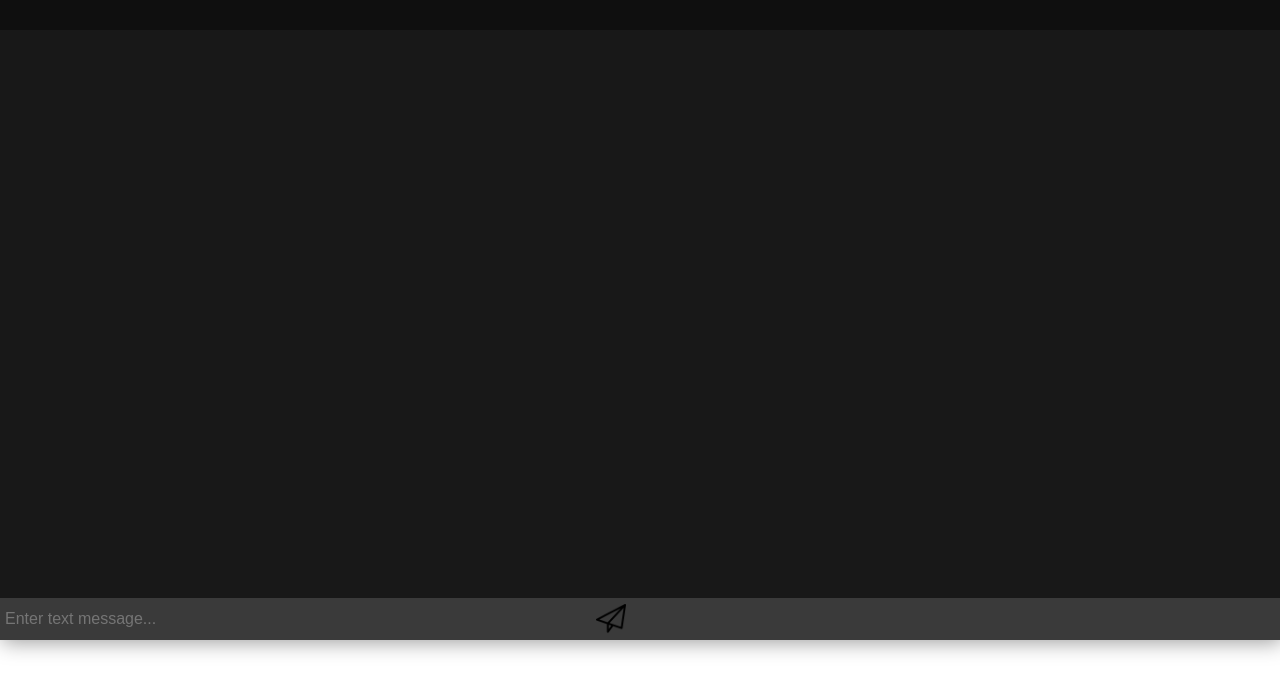
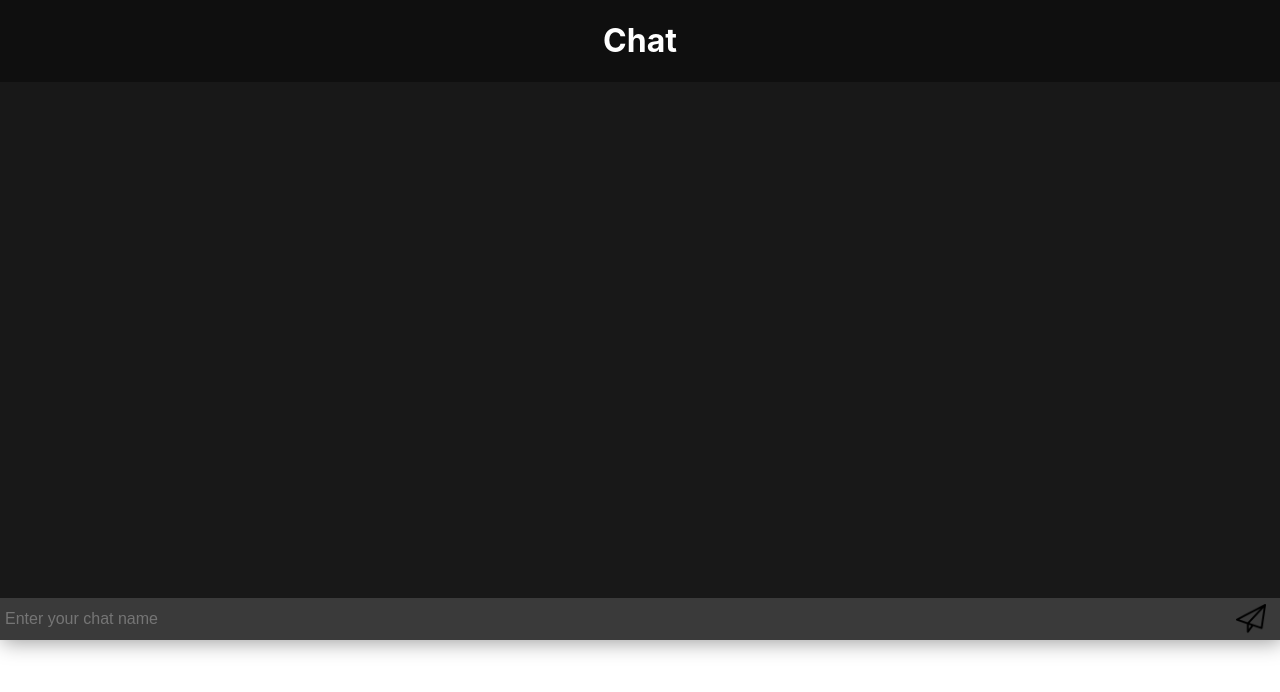
Before and after one commit to It-Shu/chat, a React (Create React App) app: page / in a window 1280 px wide. Shown: the top 692 px of the page. Built offline with nearby package versions, Linux system fonts and the light colour scheme.

Commit message:
added a way to press the Enter key to send a message

```diff
--- a/src/Ui/Button.tsx
+++ /dev/null
@@ -1,27 +0,0 @@
-import React, {ButtonHTMLAttributes, DetailedHTMLProps} from "react";
-
-// тип пропсов обычной кнопки, children в котором храниться название кнопки там уже описан
-type DefaultButtonPropsType = DetailedHTMLProps<ButtonHTMLAttributes<HTMLButtonElement>, HTMLButtonElement>;
-
-type SuperButtonPropsType = DefaultButtonPropsType & {
-    red?: boolean
-}
-
-const SuperButton: React.FC<SuperButtonPropsType> = (
-    {
-        red, className,
-        ...restProps// все остальные пропсы попадут в объект restProps, там же будет children
-    }
-) => {
-    // const finalClassName = `${red ? s.button_red : s.button_default}`;
-
-    return (
-        <button
-            // className={finalClassName}
-            {...restProps} // отдаём кнопке остальные пропсы если они есть (children там внутри)
-
-        />
-    );
-}
-
-export default SuperButton;
--- a/src/Ui/Input.tsx
+++ /dev/null
@@ -1,61 +0,0 @@
-import React, {ChangeEvent, DetailedHTMLProps, InputHTMLAttributes, KeyboardEvent} from "react";
-
-
-// тип пропсов обычного инпута
-type DefaultInputPropsType = DetailedHTMLProps<InputHTMLAttributes<HTMLInputElement>, HTMLInputElement>;
-
-
-// здесь мы говорим что у нашего инпута будут такие же пропсы как у обычного инпута
-// (чтоб не писать value: string, onChange: ...; они уже все описаны в DefaultInputPropsType)
-type SuperInputTextPropsType = DefaultInputPropsType & { // и + ещё пропсы которых нет в стандартном инпуте
-    onChangeText?: (value: string) => void
-    onEnter?: () => void
-    error?: string
-    spanClassName?: string
-};
-
-const SuperInputText: React.FC<SuperInputTextPropsType> = (
-
-    {
-        type, // достаём и игнорируем чтоб нельзя было задать другой тип инпута
-        onChange, onChangeText,
-        onKeyPress, onEnter,
-        error,
-        className, spanClassName,
-        ...restProps// все остальные пропсы попадут в объект restProps
-    }
-
-) => {
-
-    const onChangeCallback = (e: ChangeEvent<HTMLInputElement>) => {
-        onChange // если есть пропс onChange
-        && onChange(e); // то передать ему е (поскольку onChange не обязателен)
-        onChangeText && onChangeText(e.currentTarget.value);
-    }
-
-    const onKeyPressCallback = (e: KeyboardEvent<HTMLInputElement>) => {
-        onKeyPress && onKeyPress(e);
-
-        e.key === "Enter" // если нажата кнопка Enter
-        && onEnter // и есть пропс onEnter
-        && onEnter(); // то вызвать его
-    }
-
-    // const finalSpanClassName = `${s.error} ${spanClassName ? spanClassName : ""}`;
-    // const finalInputClassName = `${error ? s.errorInput : s.superInput}`; // need to fix with (?:) and s.superInput
-    return (
-        <>
-            <input
-                type={"text"}
-                onChange={onChangeCallback}
-                onKeyPress={onKeyPressCallback}
-                // className={finalInputClassName}
-                {...restProps} // отдаём инпуту остальные пропсы если они есть (value например там внутри)
-            />
-            {/*{error ? <span className={finalSpanClassName}>{error}</span> :*/}
-            {/*    <span className={finalSpanClassName}> </span>}*/}
-        </>
-    );
-}
-
-export default SuperInputText;
--- a/src/pages/Chat/Chat.tsx
+++ b/src/pages/Chat/Chat.tsx
@@ -2,11 +2,11 @@ import React, {KeyboardEvent, useRef, useState} from 'react';
 import {v1} from "uuid";
 import {ChatPage} from '../ChatPages/ChatPage';
 import {ConnectPage} from "../ChatPages/ConnectPage";
-import SuperInputText from "../../Ui/Input";
-import s from "../ChatPages/Chat.module.scss";
-import SuperButton from "../../Ui/Button";
+
 
 const Chat = () => {
+
+    // local data
     const [myMessages, setMyMessages] = useState<Array<any>>([]);
     const [userId, setUserId] = useState<string>('')
     const [value, setValue] = useState<string>('');
@@ -14,16 +14,7 @@ const Chat = () => {
     const [connected, setConnected] = useState<boolean>(false);
     const [username, setUsername] = useState<string>('')
 
-
-  // const manifest = {
-  //       "name": "chat_pwa",
-  //       "short_name": "ch_pwa",
-  //       "theme_color": "#81ba7c",
-  //       "background_color": "#69a2cf",
-  //       "display": "browser",
-  //       "start_url": "."
-  //   }
-
+    // function connect with socket, create a chat name and receive messages from the socket server
     function connect() {
         socket.current = new WebSocket('wss://ws.qexsystems.ru')
 
@@ -51,7 +42,7 @@ const Chat = () => {
         }
     }
 
-
+    // function crate message data && send message on socket
     const sendMessage = async () => {
 
         const currentHour = new Date().getHours().toString()
@@ -77,28 +68,33 @@ const Chat = () => {
         setValue('')
     }
 
+    // Send message if press Enter on keyboard
+    const onKeyPressCallback = (e: KeyboardEvent<HTMLInputElement>) => {
+        if (connected && e.key === "Enter") {
+            sendMessage()
+        } else if (!connected && e.key === "Enter") {
+            connect()
+        }
+    }
 
 
+    return (!connected)
+        ? <ConnectPage
+            connect={connect}
+            username={username}
+            onChange={e => setUsername(e.target.value)}
+            onKeyDown={onKeyPressCallback}
+        />
 
-    // return (!connected)
-    //     ? <ConnectPage
-    //         connect={connect}
-    //         username={username}
-    //         onChange={e => setUsername(e.target.value)}/>
-    //
-
-        // :
-  return  <>
-      <ChatPage
+        : <ChatPage
             value={value}
             userId={userId}
             username={username}
             myMessages={myMessages}
             onChange={e => setValue(e.target.value)}
             sendMessage={sendMessage}
-          setValue={sendMessage}
+            onKeyDown={onKeyPressCallback}
         />
-  </>
 
 
 };
--- a/src/pages/ChatPages/ChatPage.tsx
+++ b/src/pages/ChatPages/ChatPage.tsx
@@ -4,8 +4,6 @@ import buttonSend from "../../images/buttonSend.png";
 import buttonSendGreen from "../../images/buttonSendGreen.png";
 import {SendMessage} from "../Massages/SendMessage/SendMessage";
 import {ServerMessage} from "../Massages/ServerMessage/ServerMessage";
-import SuperInputText from "../../Ui/Input";
-import SuperButton from "../../Ui/Button";
 
 type ChatPageType = {
     value: string
@@ -13,7 +11,7 @@ type ChatPageType = {
     username: string
     onChange: (e: React.ChangeEvent<HTMLInputElement>) => void
     sendMessage: () => void
-    setValue: () => void
+    onKeyDown?: (e: KeyboardEvent<HTMLInputElement>) => void
     myMessages: string[]
 }
 
@@ -25,20 +23,24 @@ export const ChatPage: FC<ChatPageType> = (
         myMessages,
         onChange,
         sendMessage,
-        setValue
+        onKeyDown
     }
 ) => {
 
+    // disabled button if value is empty
     const disabledSendButton = () => {
         return value === ''
     }
 
+    // change button style while input value is changed
     const imageSendButton = () => {
         return disabledSendButton()
             ? <img className={s.imageButton} src={buttonSend} alt=""/>
             : <img className={s.imageButton} src={buttonSendGreen} alt=""/>
     }
 
+
+    // map function return messages
     const mapMessage = (mess: string | any) => {
         return userId === mess.userId
             ? <SendMessage
@@ -66,13 +68,10 @@ export const ChatPage: FC<ChatPageType> = (
             </div>
             <div className={s.footer}>
                 <input value={value} onChange={onChange} type="text"
-                       // onKeyPress={onEnter}
-                       placeholder='Enter text message...'/>
+                       placeholder='Enter text message...' onKeyDown={onKeyDown}/>
                 <button className={s.button} onClick={sendMessage} disabled={disabledSendButton()}>
                     {imageSendButton()}
                 </button>
-                <SuperInputText value={value} onChangeText={setValue} onEnter={sendMessage}/>
-                <SuperButton onClick={sendMessage}/>
             </div>
         </div>
     );
--- a/src/pages/ChatPages/ConnectPage.tsx
+++ b/src/pages/ChatPages/ConnectPage.tsx
@@ -1,4 +1,4 @@
-import React, {FC} from 'react';
+import React, {FC, KeyboardEvent} from 'react';
 import s from "./Chat.module.scss";
 import buttonSend from "../../images/buttonSend.png";
 import buttonSendGreen from "../../images/buttonSendGreen.png";
@@ -8,14 +8,17 @@ type ConnectPageType = {
     username: string
     onChange: (e: React.ChangeEvent<HTMLInputElement>) => void
     connect: () => void
+    onKeyDown?: (e: KeyboardEvent<HTMLInputElement>) => void
 }
 
-export const ConnectPage: FC<ConnectPageType> = ({username, onChange, connect}) => {
+export const ConnectPage: FC<ConnectPageType> = ({username, onChange, connect, onKeyDown}) => {
 
+    // disabled button if value is empty
     const disabledConnectButton = () => {
         return username === ''
     }
 
+    // change button style while input value is changed
     const imageConnectButton = () => {
         return disabledConnectButton()
             ? <img className={s.imageButton} src={buttonSend} alt=""/>
@@ -35,7 +38,9 @@ export const ConnectPage: FC<ConnectPageType> = ({username, onChange, connect})
                     value={username}
                     onChange={onChange}
                     type="text"
-                    placeholder="Enter your chat name"/>
+                    placeholder="Enter your chat name"
+                    onKeyDown={onKeyDown}
+                />
                 <button onClick={connect} disabled={disabledConnectButton()}>
                     {imageConnectButton()}
                 </button>
```
Lines whose indentation alone changed are shown as unchanged.
